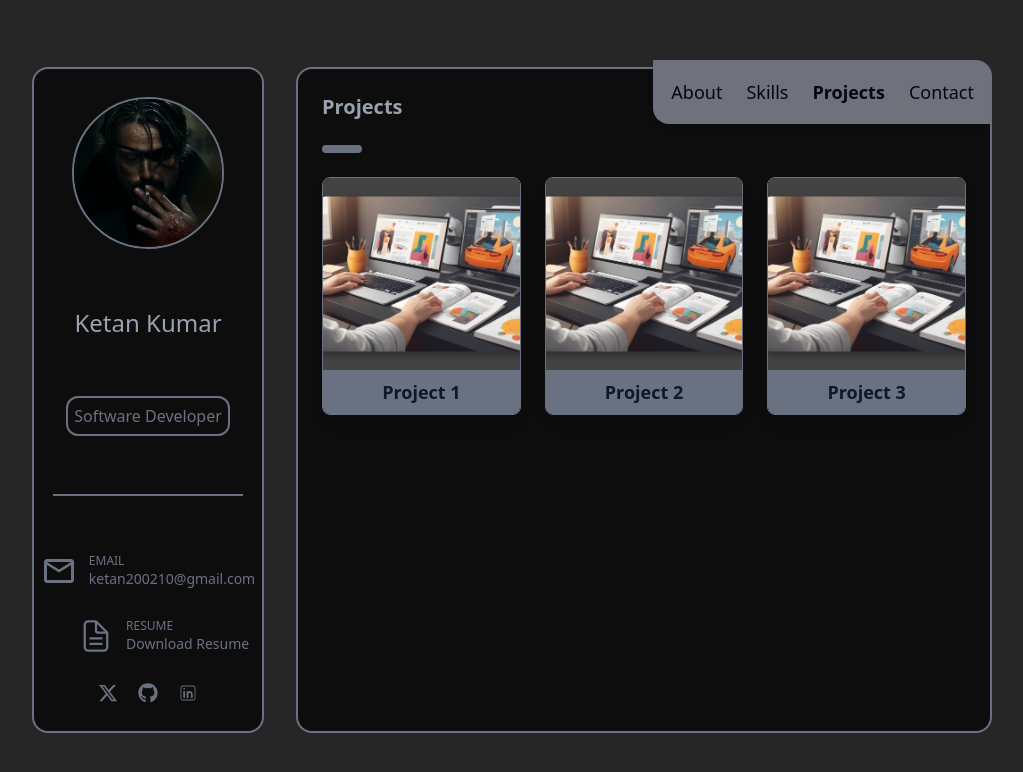
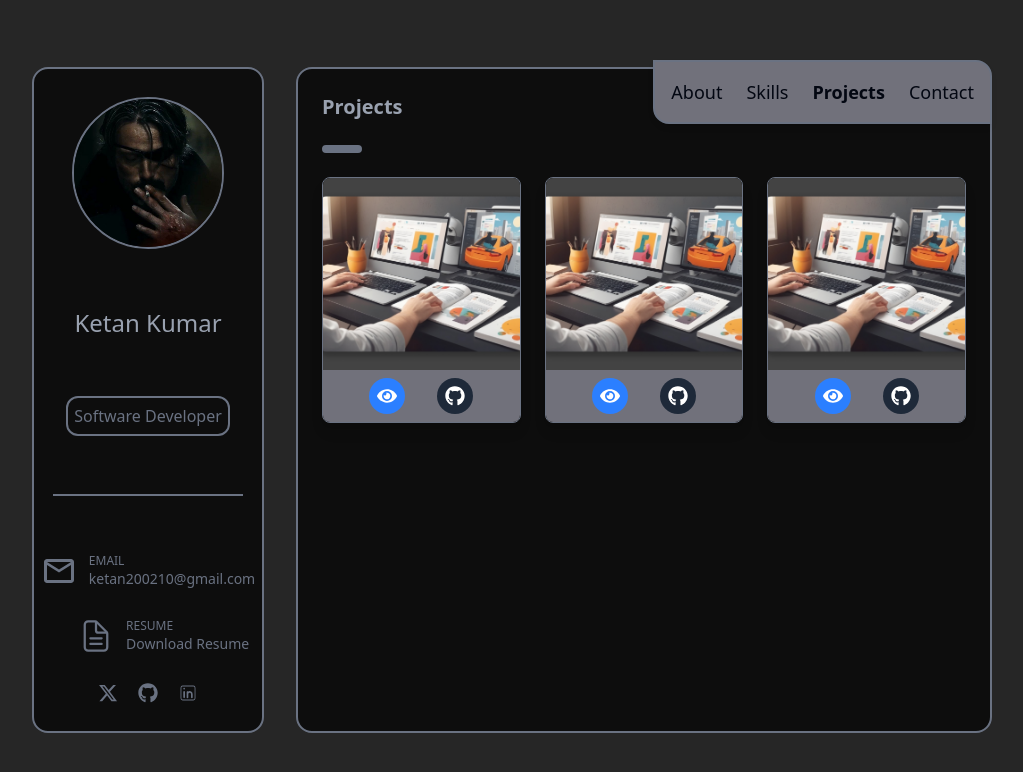
Before and after one commit to ktan-wolf/portfolio, a React (Vite) app: page / in a window 1280 px wide. Both pictures are taken after a click on the button "Projects". Shown: the top 772 px of the page, without its empty margins (128-1151 px from the left). Built offline with nearby package versions, Linux system fonts and the light colour scheme.

Commit message:
projects

```diff
--- a/src/components/Project.jsx
+++ b/src/components/Project.jsx
@@ -59,7 +59,14 @@ const Project = () => {
                       <FaGithub />
                       </a>
                   </div>
-                <h4 className="text-center text-lg font-semibold p-2 bg-gray-500 text-gray-900">{project.title}</h4>
+                  <div className='flex justify-center gap-8 pb-2 pt-2 bg-zinc-500'>
+                    <a href={project.liveDemo} target="_blank" rel="noopener noreferrer" className="text-white text-xl bg-blue-500 p-2 rounded-full hover:bg-blue-700">
+                      <FaEye />
+                      </a>
+                      <a href={project.github} target="_blank" rel="noopener noreferrer" className="text-white text-xl bg-gray-800 p-2 rounded-full hover:bg-gray-900">
+                      <FaGithub />
+                    </a>
+                  </div>
                 </div>
             ))}
             </div>
```
Lines whose indentation alone changed are shown as unchanged.
